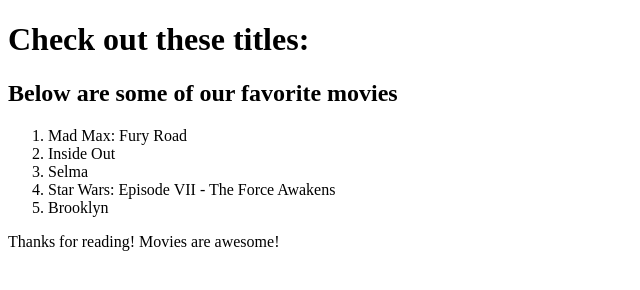
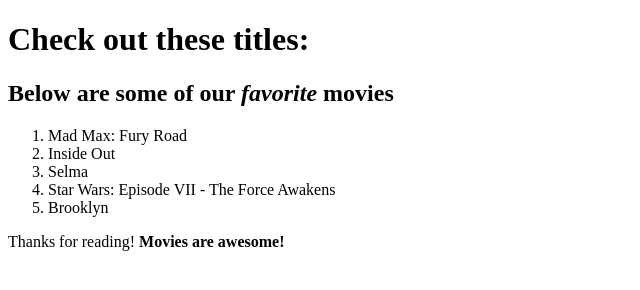
Before and after one commit to Andychochocho/epicodus_top_5_movies, a plain HTML site: page index.html in a window 1280 px wide. Shown: the full height of the page, 0-640 px from the left. Drawn offline with Linux system fonts and the light colour scheme.

Commit message:
Add styles to page.

```diff
--- a/index.html
+++ b/index.html
@@ -7,7 +7,7 @@
 <body>
   <h1>Check out these titles:</h1>
 
-  <h2>Below are some of our favorite movies</h2>
+  <h2>Below are some of our <em>favorite</em> movies</h2>
 
   <ol>
     <li>Mad Max: Fury Road</li>
@@ -17,7 +17,7 @@
     <li>Brooklyn</li>
   </ol>
 
-  <p>Thanks for reading! Movies are awesome!</p>
+  <p>Thanks for reading! <strong>Movies are awesome!</strong></p>
 </body>
 
 </html>
```
